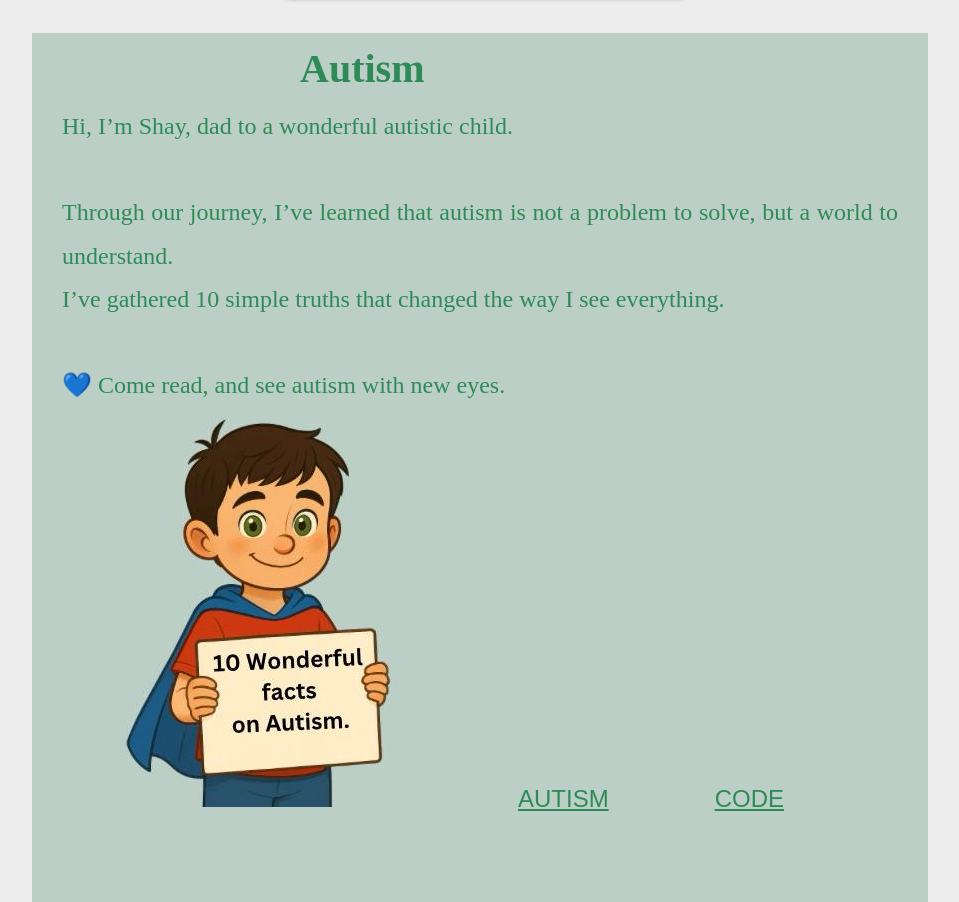
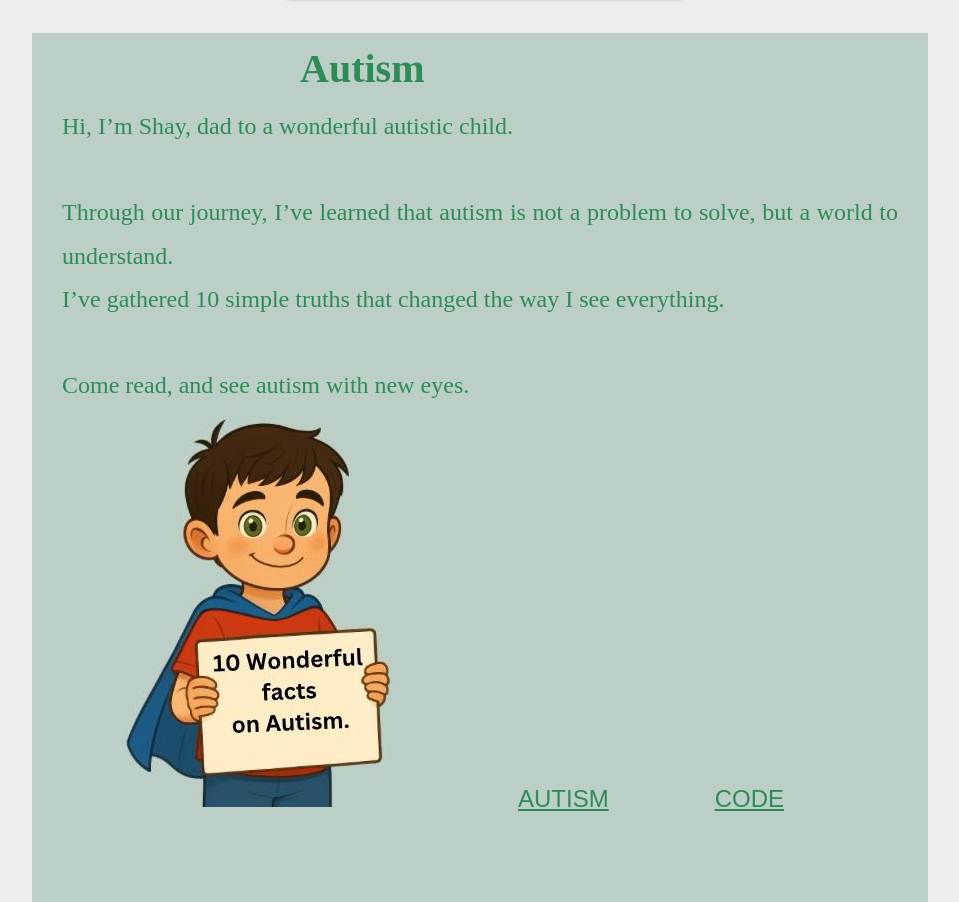
Before and after one commit to ShayEliash/PortfolioProject, a plain HTML site: page index.html in a window 1280 px wide. Shown: the part 2290-3192 px from the top of the page, without its empty margins (160-1119 px from the left). Drawn offline with Linux system fonts and the light colour scheme.

Commit message:
fix project p

```diff
--- a/index.html
+++ b/index.html
@@ -104,7 +104,7 @@
                     I’ve gathered 10 simple truths that changed the way I see everything. <br>
                     <br>
 
-                    💙 Come read, and see autism with new eyes.
+                    Come read, and see autism with new eyes.
 
 
                 </p>
```
